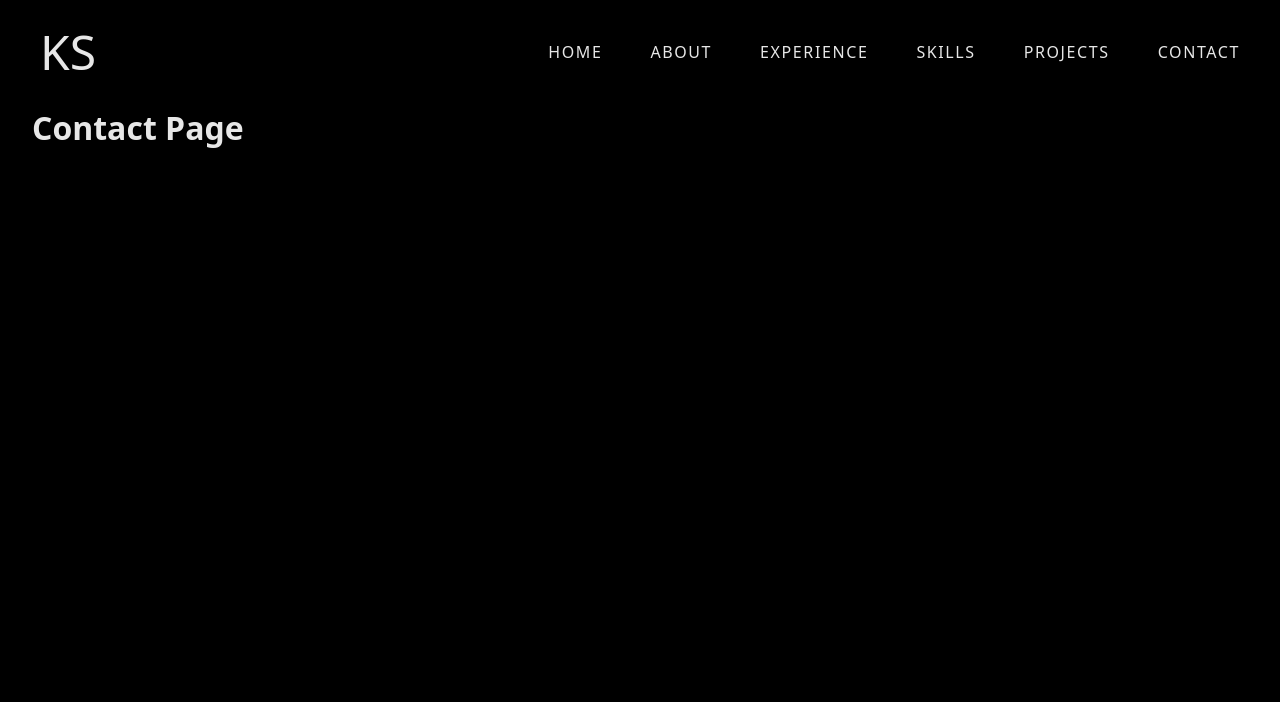
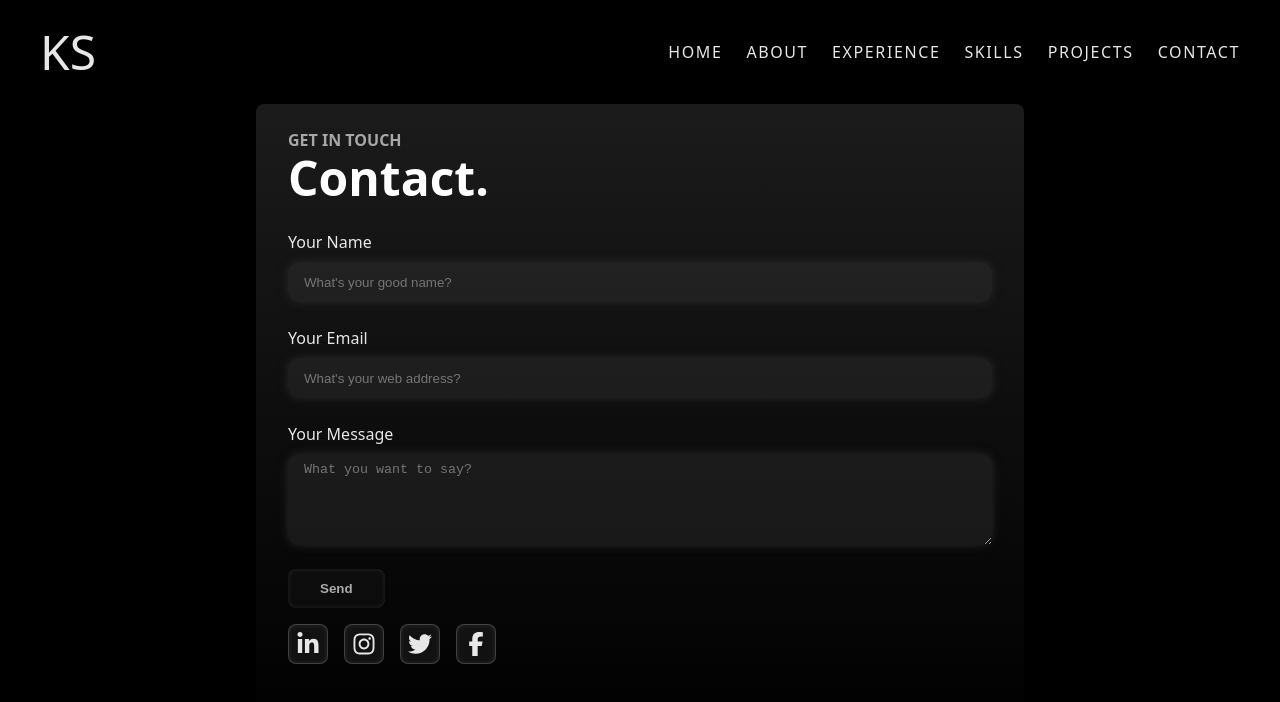
Before and after one commit to kshanu12/Portfolio-new, a Next.js app: page /contact in a window 1280 px wide. Shown: the top 702 px of the page. Built offline with nearby package versions, Linux system fonts and the light colour scheme.

Commit message:
created contact page and fixed some styling issues

```diff
--- a/src/components/Icons/index.jsx
+++ b/src/components/Icons/index.jsx
@@ -6,18 +6,35 @@ export const icons = {
       fill="currentColor"
       className="size-6"
     >
-      <path
-        fillRule="evenodd"
-        d="M7.5 5.25a3 3 0 0 1 3-3h3a3 3 0 0 1 3 3v.205c.933.085 1.857.197 2.774.334 1.454.218 2.476 1.483 2.476 2.917v3.033c0 1.211-.734 2.352-1.936 2.752A24.726 24.726 0 0 1 12 15.75c-2.73 0-5.357-.442-7.814-1.259-1.202-.4-1.936-1.541-1.936-2.752V8.706c0-1.434 1.022-2.7 2.476-2.917A48.814 48.814 0 0 1 7.5 5.455V5.25Zm7.5 0v.09a49.488 49.488 0 0 0-6 0v-.09a1.5 1.5 0 0 1 1.5-1.5h3a1.5 1.5 0 0 1 1.5 1.5Zm-3 8.25a.75.75 0 1 0 0-1.5.75.75 0 0 0 0 1.5Z"
-        clipRule="evenodd"
-      />
+      <path fillRule="evenodd" d="M7.5 5.25a3 3 0 0 1 3-3h3a3 3 0 0 1 3 3v.205c.933.085 1.857.197 2.774.334 1.454.218 2.476 1.483 2.476 2.917v3.033c0 1.211-.734 2.352-1.936 2.752A24.726 24.726 0 0 1 12 15.75c-2.73 0-5.357-.442-7.814-1.259-1.202-.4-1.936-1.541-1.936-2.752V8.706c0-1.434 1.022-2.7 2.476-2.917A48.814 48.814 0 0 1 7.5 5.455V5.25Zm7.5 0v.09a49.488 49.488 0 0 0-6 0v-.09a1.5 1.5 0 0 1 1.5-1.5h3a1.5 1.5 0 0 1 1.5 1.5Zm-3 8.25a.75.75 0 1 0 0-1.5.75.75 0 0 0 0 1.5Z" clipRule="evenodd"/>
       <path d="M3 18.4v-2.796a4.3 4.3 0 0 0 .713.31A26.226 26.226 0 0 0 12 17.25c2.892 0 5.68-.468 8.287-1.335.252-.084.49-.189.713-.311V18.4c0 1.452-1.047 2.728-2.523 2.923-2.12.282-4.282.427-6.477.427a49.19 49.19 0 0 1-6.477-.427C4.047 21.128 3 19.852 3 18.4Z" />
     </svg>
   ),
-
-  school: <svg xmlns="http://www.w3.org/2000/svg" viewBox="0 0 24 24" fill="currentColor" class="size-6">
-    <path d="M11.7 2.805a.75.75 0 0 1 .6 0A60.65 60.65 0 0 1 22.83 8.72a.75.75 0 0 1-.231 1.337 49.948 49.948 0 0 0-9.902 3.912l-.003.002c-.114.06-.227.119-.34.18a.75.75 0 0 1-.707 0A50.88 50.88 0 0 0 7.5 12.173v-.224c0-.131.067-.248.172-.311a54.615 54.615 0 0 1 4.653-2.52.75.75 0 0 0-.65-1.352 56.123 56.123 0 0 0-4.78 2.589 1.858 1.858 0 0 0-.859 1.228 49.803 49.803 0 0 0-4.634-1.527.75.75 0 0 1-.231-1.337A60.653 60.653 0 0 1 11.7 2.805Z" />
-    <path d="M13.06 15.473a48.45 48.45 0 0 1 7.666-3.282c.134 1.414.22 2.843.255 4.284a.75.75 0 0 1-.46.711 47.87 47.87 0 0 0-8.105 4.342.75.75 0 0 1-.832 0 47.87 47.87 0 0 0-8.104-4.342.75.75 0 0 1-.461-.71c.035-1.442.121-2.87.255-4.286.921.304 1.83.634 2.726.99v1.27a1.5 1.5 0 0 0-.14 2.508c-.09.38-.222.753-.397 1.11.452.213.901.434 1.346.66a6.727 6.727 0 0 0 .551-1.607 1.5 1.5 0 0 0 .14-2.67v-.645a48.549 48.549 0 0 1 3.44 1.667 2.25 2.25 0 0 0 2.12 0Z" />
-    <path d="M4.462 19.462c.42-.419.753-.89 1-1.395.453.214.902.435 1.347.662a6.742 6.742 0 0 1-1.286 1.794.75.75 0 0 1-1.06-1.06Z" />
-  </svg>
+  school: (
+    <svg xmlns="http://www.w3.org/2000/svg" viewBox="0 0 24 24" fill="currentColor" class="size-6">
+      <path d="M11.7 2.805a.75.75 0 0 1 .6 0A60.65 60.65 0 0 1 22.83 8.72a.75.75 0 0 1-.231 1.337 49.948 49.948 0 0 0-9.902 3.912l-.003.002c-.114.06-.227.119-.34.18a.75.75 0 0 1-.707 0A50.88 50.88 0 0 0 7.5 12.173v-.224c0-.131.067-.248.172-.311a54.615 54.615 0 0 1 4.653-2.52.75.75 0 0 0-.65-1.352 56.123 56.123 0 0 0-4.78 2.589 1.858 1.858 0 0 0-.859 1.228 49.803 49.803 0 0 0-4.634-1.527.75.75 0 0 1-.231-1.337A60.653 60.653 0 0 1 11.7 2.805Z" />
+      <path d="M13.06 15.473a48.45 48.45 0 0 1 7.666-3.282c.134 1.414.22 2.843.255 4.284a.75.75 0 0 1-.46.711 47.87 47.87 0 0 0-8.105 4.342.75.75 0 0 1-.832 0 47.87 47.87 0 0 0-8.104-4.342.75.75 0 0 1-.461-.71c.035-1.442.121-2.87.255-4.286.921.304 1.83.634 2.726.99v1.27a1.5 1.5 0 0 0-.14 2.508c-.09.38-.222.753-.397 1.11.452.213.901.434 1.346.66a6.727 6.727 0 0 0 .551-1.607 1.5 1.5 0 0 0 .14-2.67v-.645a48.549 48.549 0 0 1 3.44 1.667 2.25 2.25 0 0 0 2.12 0Z" />
+      <path d="M4.462 19.462c.42-.419.753-.89 1-1.395.453.214.902.435 1.347.662a6.742 6.742 0 0 1-1.286 1.794.75.75 0 0 1-1.06-1.06Z" />
+    </svg>
+  ),
+  instagram: (
+    <svg xmlns="http://www.w3.org/2000/svg" viewBox="0 0 448 512" fill="currentColor" width="24" height="24" >
+      <path d="M224.1 141c-63.6 0-114.9 51.3-114.9 114.9s51.3 114.9 114.9 114.9S339 319.5 339 255.9 287.7 141 224.1 141zm0 189.6c-41.1 0-74.7-33.5-74.7-74.7s33.5-74.7 74.7-74.7 74.7 33.5 74.7 74.7-33.6 74.7-74.7 74.7zm146.4-194.3c0 14.9-12 26.8-26.8 26.8-14.9 0-26.8-12-26.8-26.8s12-26.8 26.8-26.8 26.8 12 26.8 26.8zm76.1 27.2c-1.7-35.9-9.9-67.7-36.2-93.9-26.2-26.2-58-34.4-93.9-36.2-37-2.1-147.9-2.1-184.9 0-35.8 1.7-67.6 9.9-93.9 36.1s-34.4 58-36.2 93.9c-2.1 37-2.1 147.9 0 184.9 1.7 35.9 9.9 67.7 36.2 93.9s58 34.4 93.9 36.2c37 2.1 147.9 2.1 184.9 0 35.9-1.7 67.7-9.9 93.9-36.2 26.2-26.2 34.4-58 36.2-93.9 2.1-37 2.1-147.8 0-184.8zM398.8 388c-7.8 19.6-22.9 34.7-42.6 42.6-29.5 11.7-99.5 9-132.1 9s-102.7 2.6-132.1-9c-19.6-7.8-34.7-22.9-42.6-42.6-11.7-29.5-9-99.5-9-132.1s-2.6-102.7 9-132.1c7.8-19.6 22.9-34.7 42.6-42.6 29.5-11.7 99.5-9 132.1-9s102.7-2.6 132.1 9c19.6 7.8 34.7 22.9 42.6 42.6 11.7 29.5 9 99.5 9 132.1s2.7 102.7-9 132.1z" />
+    </svg>
+  ),
+  linkedin: (
+    <svg xmlns="http://www.w3.org/2000/svg" viewBox="0 0 448 512" fill="currentColor" width="24" height="24" >
+      <path d="M100.3 448H7.4V148.9h92.9zM53.8 108.1C24.1 108.1 0 83.5 0 53.8a53.8 53.8 0 0 1 107.6 0c0 29.7-24.1 54.3-53.8 54.3zM447.9 448h-92.7V302.4c0-34.7-.7-79.2-48.3-79.2-48.3 0-55.7 37.7-55.7 76.7V448h-92.8V148.9h89.1v40.8h1.3c12.4-23.5 42.7-48.3 87.9-48.3 94 0 111.3 61.9 111.3 142.3V448z" />
+    </svg>
+  ),
+  facebook: (
+    <svg xmlns="http://www.w3.org/2000/svg" viewBox="0 0 320 512" fill="currentColor" width="24" height="24" >
+      <path d="M80 299.3V512H196V299.3h86.5l18-97.8H196V166.9c0-51.7 20.3-71.5 72.7-71.5c16.3 0 29.4 .4 37 1.2V7.9C291.4 4 256.4 0 236.2 0C129.3 0 80 50.5 80 159.4v42.1H14v97.8H80z" />
+    </svg>
+  ),
+  twitter: (
+    <svg xmlns="http://www.w3.org/2000/svg" viewBox="0 0 512 512" fill="currentColor" width="24" height="24" >
+      <path d="M459.4 151.7c.3 4.5 .3 9.1 .3 13.6 0 138.7-105.6 298.6-298.6 298.6-59.5 0-114.7-17.2-161.1-47.1 8.4 1 16.6 1.3 25.3 1.3 49.1 0 94.2-16.6 130.3-44.8-46.1-1-84.8-31.2-98.1-72.8 6.5 1 13 1.6 19.8 1.6 9.4 0 18.8-1.3 27.6-3.6-48.1-9.7-84.1-52-84.1-103v-1.3c14 7.8 30.2 12.7 47.4 13.3-28.3-18.8-46.8-51-46.8-87.4 0-19.5 5.2-37.4 14.3-53 51.7 63.7 129.3 105.3 216.4 109.8-1.6-7.8-2.6-15.9-2.6-24 0-57.8 46.8-104.9 104.9-104.9 30.2 0 57.5 12.7 76.7 33.1 23.7-4.5 46.5-13.3 66.6-25.3-7.8 24.4-24.4 44.8-46.1 57.8 21.1-2.3 41.6-8.1 60.4-16.2-14.3 20.8-32.2 39.3-52.6 54.3z" />
+    </svg>
+  )
 };
--- /dev/null
+++ b/src/components/contact/index.jsx
@@ -0,0 +1,110 @@
+import { icons } from '../Icons';
+import styles from './style.module.css';
+import Link from "next/link";
+import { useState } from 'react';
+
+function ContactSection() {
+    const [formData, setFormData] = useState({
+        name: '',
+        email: '',
+        message: '',
+    });
+
+    const handleChange = (e) => {
+        const { name, value } = e.target;
+        setFormData(prev => ({
+            ...prev,
+            [name]: value,
+        }));
+    };
+
+    const handleSubmit = (e) => {
+        e.preventDefault();
+        // Submit logic here (API call or form processing)
+        console.log('Form submitted:', formData);
+    };
+
+    return (
+        <div className={styles.contactSection}>
+            <div className={styles.contactBody}>
+                <p className="subTitle">GET IN TOUCH</p>
+                <h1 className="title">Contact.</h1>
+
+                <form onSubmit={handleSubmit} className={styles.form}>
+                    <div className={styles.inputSection}>
+                        <label className={styles.inputTitle} htmlFor="name">Your Name</label>
+                        <input
+                            className={styles.input}
+                            type="text"
+                            id="name"
+                            name="name"
+                            value={formData.name}
+                            onChange={handleChange}
+                            required
+                            placeholder="What's your good name?"
+                        />
+                    </div>
+                    <div className={styles.inputSection}>
+                        <label className={styles.inputTitle} htmlFor="email">Your Email</label>
+                        <input
+                            className={styles.input}
+                            type="email"
+                            id="email"
+                            name="email"
+                            value={formData.email}
+                            onChange={handleChange}
+                            required
+                            placeholder="What's your web address?"
+                        />
+                    </div>
+                    <div className={styles.inputSection}>
+                        <label className={styles.inputTitle} htmlFor="message">Your Message</label>
+                        <textarea
+                            className={styles.input}
+                            id="message"
+                            name="message"
+                            rows="5"
+                            value={formData.message}
+                            onChange={handleChange}
+                            required
+                            placeholder="What you want to say?"
+                        />
+                    </div>
+                    <button type="submit" className={styles.submitBtn}>Send</button>
+                </form>
+                <div className={styles.socialMedia}>
+                    <Link
+                        target='_blank'
+                        href="https://www.linkedin.com/in/kumar-shanu-601810211/"
+                        className={styles.socialMediaIcon}
+                    >
+                        {icons["linkedin"]}
+                    </Link>
+                    <Link
+                        target='_blank'
+                        href="https://www.instagram.com/_k_shanu__"
+                        className={styles.socialMediaIcon}
+                    >
+                        {icons["instagram"]}
+                    </Link>
+                    <Link
+                        target='_blank'
+                        href="https://www.x.com/kshanu123"
+                        className={styles.socialMediaIcon}
+                    >
+                        {icons["twitter"]}
+                    </Link>
+                    <Link
+                        target='_blank'
+                        href="https://m.facebook.com/100007703867030"
+                        className={styles.socialMediaIcon}
+                    >
+                        {icons["facebook"]}
+                    </Link>
+                </div>
+            </div>
+        </div>
+    );
+}
+
+export default ContactSection;
--- /dev/null
+++ b/src/components/contact/style.module.css
@@ -0,0 +1,79 @@
+.contactSection {
+    display: flex;
+    justify-content: center;
+    align-items: center;
+}
+
+.contactBody{
+    background: linear-gradient(#1b1b1b, #000);
+    border-radius: 8px;
+    width: 40vw;
+    height: 80vh;
+    padding: 1.5rem 2rem;
+}
+
+.form{
+    display: flex;
+    flex-direction: column;
+    gap: 1.5rem;
+}
+
+.inputSection{
+    display: flex;
+    flex-direction: column;
+    gap: 0.5rem;
+}
+
+.input {
+    color: #aaa;
+    min-height: 2.5rem;
+    padding: 0.5rem 1rem;
+    width: 100%;
+    max-width: 100%;
+    border-radius: 12px;
+    border: none;
+    box-shadow: 0 0 10px rgb(40, 40, 40);
+    background: rgba(75, 75, 75, 0.24);
+}
+
+.submitBtn {
+    color: #aaa;
+    font-weight: 600;
+    width: fit-content;
+    padding: 0.75rem 2rem;
+    border-radius: 8px;
+    border: none;
+    background-color: rgba(71, 71, 71, 0.103);
+    box-shadow: inset 0 0 5px rgba(51, 51, 51, 0.644);
+}
+
+.socialMedia {
+    margin-top: 1rem;
+    display:flex;
+    gap: 1rem;
+}
+
+.socialMediaIcon{
+    display: flex;
+    align-items: center;
+    justify-content: center;
+    height: 40px;
+    width: 40px;
+    background: rgba(133, 133, 133, 0.1);
+    border:1px solid rgba(255,255,255,0.2);
+    border-radius: 8px;
+    box-shadow: inset 0 0 5px rgba(255,255,255,0.1);
+    color: inherit
+}
+
+@media (max-width:1300px) {
+    .contactBody {
+        width: 60vw;
+    }
+}
+
+@media (max-width:768px) {
+    .contactBody {
+        width: 80vw;
+    }
+}
--- a/src/components/experience/index.jsx
+++ b/src/components/experience/index.jsx
@@ -30,8 +30,8 @@ function ExperienceSection() {
 
     return (
         <div className={styles.experienceSection}>
-            <p className={styles.subTitle}>WHAT I HAVE DONE SO FAR</p>
-            <h1 className={styles.title}>Work Experience.</h1>
+            <p className="subTitle">WHAT I HAVE DONE SO FAR</p>
+            <h1 className="title">Work Experience.</h1>
             <VerticalTimeline className={styles.verticalTimeline}>
                 {[...expDetails].reverse().map(detail => (
                     <VerticalTimelineElement
--- a/src/components/header/style.module.css
+++ b/src/components/header/style.module.css
@@ -104,6 +104,9 @@
     .header {
         padding: 1rem 0.5rem;
     }
+    .desktopNav {
+        gap: 1.5rem;
+    }
 }
 
 @media (max-width:768px) {
--- a/src/pages/contact.jsx
+++ b/src/pages/contact.jsx
@@ -1,3 +1,5 @@
+import ContactSection from "@/components/contact";
+
 export default function Contact() {
-    return <h1>Contact Page</h1>;
+    return <ContactSection/>;
 }
--- a/src/styles/globals.css
+++ b/src/styles/globals.css
@@ -34,3 +34,27 @@ body {
   rotate: -30deg;
   z-index: -1;
 }
+
+.title {
+  margin: -10px 0 1rem 0;
+  font-size: 3rem;
+  color: #fff;
+}
+
+.subTitle {
+  color: #a7a7a7;
+  font-weight: 600;
+}
+
+@media (max-width:1300px) {}
+
+@media (max-width:768px) {
+  .title {
+    margin: -5px 0 1rem 0;
+    font-size: 2rem;
+  }
+
+  .subTitle {
+    font-size: 14px;
+  }
+}
```
Also changed, not shown: src/components/experience/style.module.css (+0 -20 lines).
